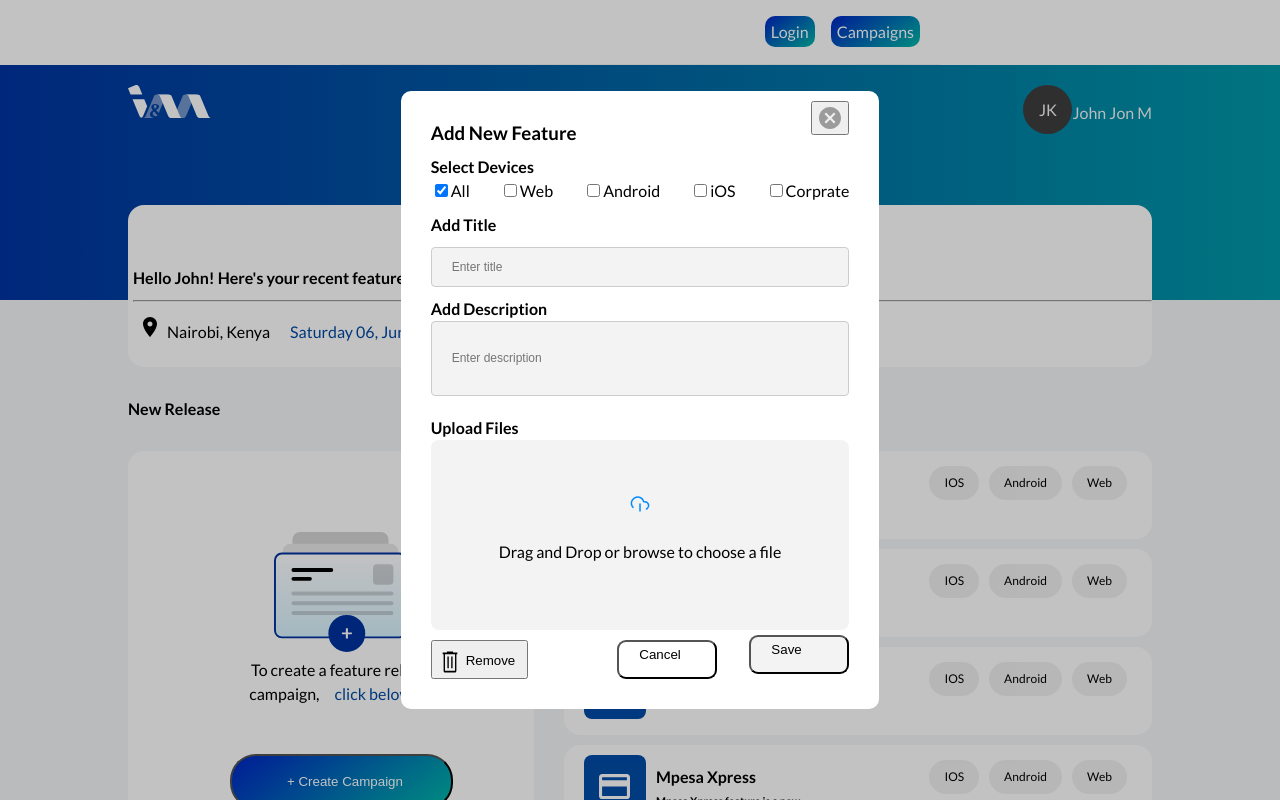
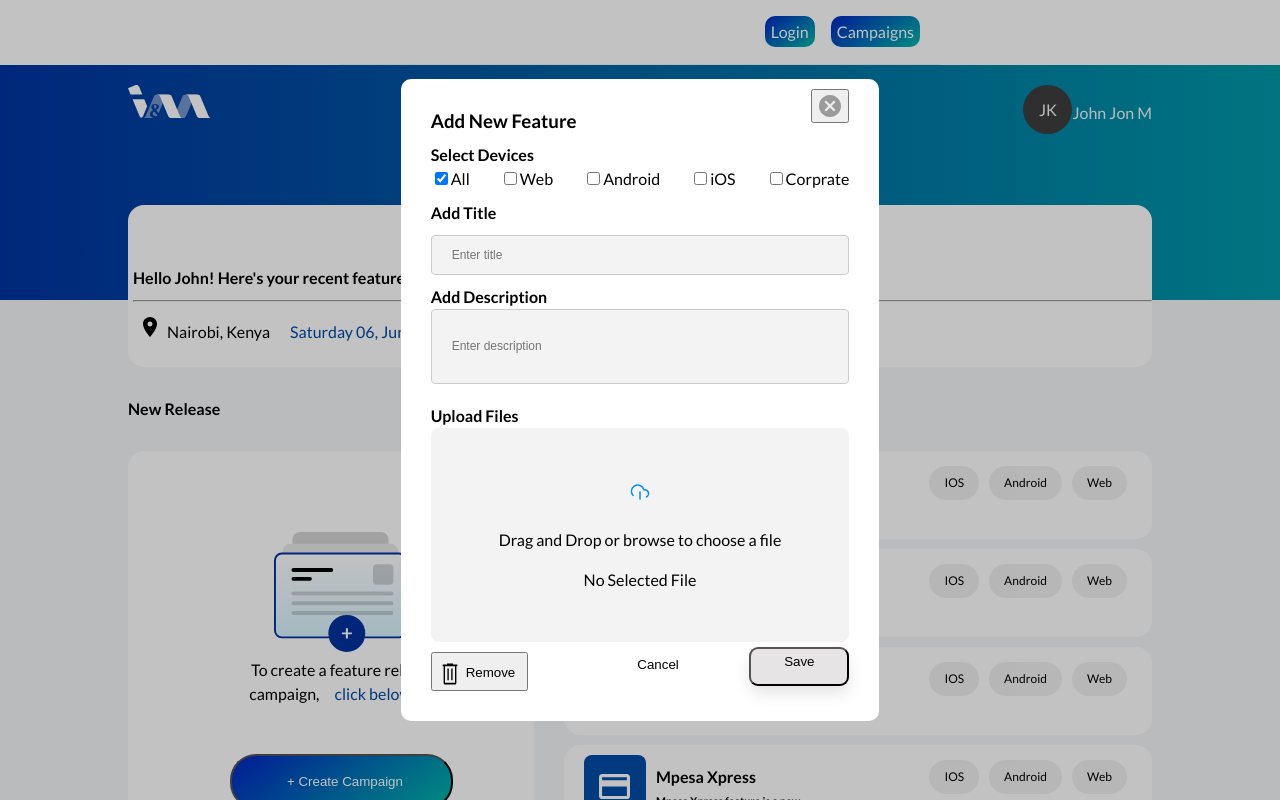
Before and after one commit to DannyMyles/Campaigns, a React (Create React App) app: page /campaign in a window 1280 px wide. Both pictures are taken after a click on the button "+ Create Campaign". Shown: the top 800 px of the page. Built offline with nearby package versions, Linux system fonts and the light colour scheme; data requests are answered from the project's data file; the HTML template or start-up script is replaced by a standard one.

Commit message:
ammended format on create form btn

```diff
--- a/src/components/createCampaigns/CreatCampaigns.tsx
+++ b/src/components/createCampaigns/CreatCampaigns.tsx
@@ -7,16 +7,15 @@ type CreateCampaignsProps = {
   setOpenModal: Function
 }
 const CreatCampaigns = ({ setOpenModal }: CreateCampaignsProps) => {
-  const [os, setOs] = useState("All")
-
+const [os, setOs] = useState("All")
   const campaignData = [{
     campaignTitle: "",
     campaignDescription: "",
     campaignFile: ""
   }]
-  const [details, setDetails] = useState(campaignData
+  const [details, setDetails] = useState(campaignData);
+  const[fileName,setFileName]=useState("No Selected File ")
 
-  );
 
   function handlecheckBox(evt: any) {
     console.log(evt.target.value)
@@ -27,7 +26,7 @@ const CreatCampaigns = ({ setOpenModal }: CreateCampaignsProps) => {
   const handleChange = (e: React.ChangeEvent<HTMLInputElement>) => {
     const { name, value } = e.target
     setDetails((prev) => {
-      return { ...prev, [name]: value };
+      return { ...prev, [name]:  value };
 
     })
 
@@ -36,8 +35,6 @@ const CreatCampaigns = ({ setOpenModal }: CreateCampaignsProps) => {
     e.preventDefault();
     console.log(details);
   }
-
-
   return (
     <div className='campaign-form'>
       <form className='campian-form'>
@@ -69,18 +66,19 @@ const CreatCampaigns = ({ setOpenModal }: CreateCampaignsProps) => {
           <div className="btn-icons uploadIcon">
             <div className='upload'>
               <label >
-                <input type="file" onChange={handleChange} name="campaignFile" />
-                <img src={upload} alt="" placeholder='Drag and Drop or browse to choose a file' />
+                <input type="file" accept="image/*" onChange={handleChange}  name="campaignFile"/>
+                <img src={upload} alt={fileName} placeholder='Drag and Drop or browse to choose a file' />
                 <p>Drag and Drop or browse to choose a file</p>
               </label>
+              {fileName}
             </div>
           </div>
         </div>
         <div className="form-actions">
           <div><button className="btn-icons"> <img src={removeIcon} alt="Remove" /><div><span btn-icons >Remove</span> </div></button></div>
           <div className="action-right">
-            <div><button>Cancel</button></div>
-            <div> <button onClick={handleSubmit}>Save</button></div>
+            <div><button className='btna'>Cancel</button></div>
+            <div> <button className='btnb' onClick={handleSubmit}>Save</button></div>
           </div>
         </div>
 
--- a/src/components/createCampaigns/createCampaigns.css
+++ b/src/components/createCampaigns/createCampaigns.css
@@ -14,7 +14,7 @@
     padding: 12px 20px;
     margin: 8px 0;
     display: inline-block;
-   border: 1px  #ccc;
+    border: 1px  #ccc;
     border-radius: 4px;
     box-sizing: border-box;
 
@@ -45,33 +45,6 @@
     border-radius: 8px;
     background-color: #F3F3F3;
 }
-/* .btn1 {
-
-    background-color: transparent;
-    text-align: center;
-    cursor: pointer;
-    width:auto;
-    border: none;
-    outline: none;
-    padding-left: 30px;
-    padding-right: 30px;
-}
-.btn2 {
-    margin-right: 30px;
-    cursor: pointer;
-    width: auto;
-    text-align: center;
-    padding-left: 30px;
-    padding-right: 30px;
-}
-.btn2:hover{
-    background: #e2e5e4;
-
-}
-.btn1:hover{
-    background: #e2e5e4;
-
-}  */
 .os-check{
     justify-content: space-between;
     display: flex;
@@ -84,13 +57,11 @@
 .form-actions :first-child {
     margin-top:5px;
      display: flex;
-    /* padding: 5px; */
+
     justify-content: space-between;
 }
 
-/* .action-left{
-    padding: 10px;
-/* } */
+
 
 .action-right{
     display: flex;
@@ -106,6 +77,7 @@
   border-radius: 9px;
   background-color: transparent;
   margin-top: 5px;
+  border: none;
 
 }
 .action-right div:last-child button{
@@ -115,11 +87,20 @@
   padding: 5px 20px 5px 20px;
   border-radius: 9px;
   background-color: rgba(234, 234, 236, 0.58);
-  margin-top: 5px;
+  box-shadow: 0px 8px 15px rgba(0, 0, 0, 0.1);
+  transition: all 0.3s ease 0s;
+  cursor: pointer;
+  outline: none;
+  color: #000;
+  background-color: rgb(230, 228, 228);
+  justify-content: center
 }
+
 .btn-container{
-
     display: flex;
+}
+.btnb{
+    padding-right: 60px;
 }
 span {
     padding: 5px;
@@ -130,7 +111,6 @@ btn-icons{
     cursor: pointer;
     text-align: center;
     cursor: pointer;
-
     padding-left: 30px;
     padding-right: 30px;
 
```
Also changed, not shown: src/components/campaigns/Campaigns.tsx (+3 -5 lines).
